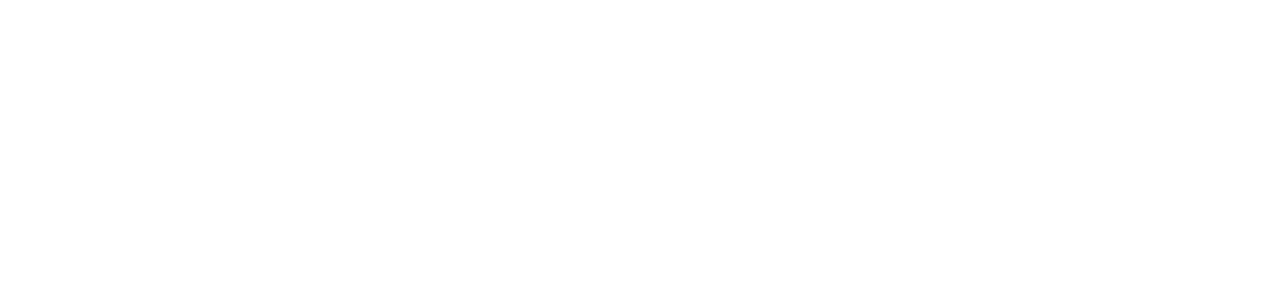
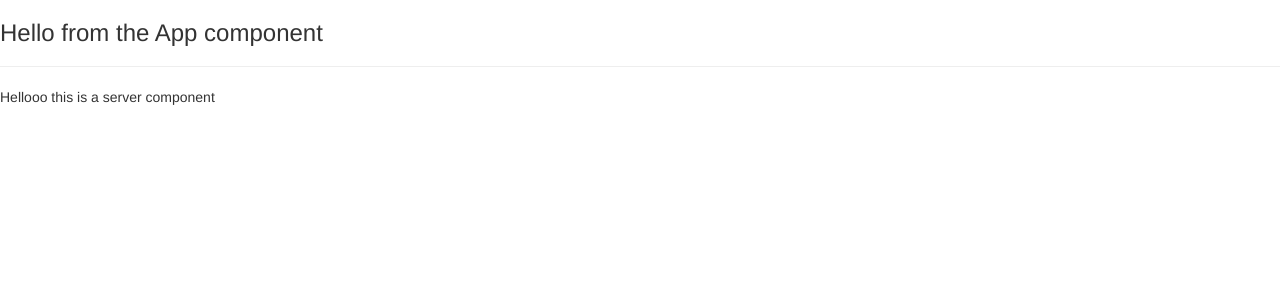
Before and after one commit to rghatore/angular-udemy-max, an Angular app: page / in a window 1280 px wide. Shown: the top 300 px of the page. Built offline with nearby package versions, Linux system fonts and the light colour scheme.

Commit message:
adding custom component named server

```diff
--- a/src/app/app.component.html
+++ b/src/app/app.component.html
@@ -2,3 +2,6 @@
 <input type="text" [(ngModel)]="message">
 <p>{{ message }}</p>
 -->
+<h3>Hello from the App component</h3>
+<hr>
+<app-server></app-server>
--- a/src/app/app.module.ts
+++ b/src/app/app.module.ts
@@ -3,16 +3,18 @@
 // import { FormsModule } from '@angular/forms'; // used in section 1
 
 import { AppComponent } from './app.component';
+import { ServerComponent } from './server/server.component';
 
 @NgModule({
   declarations: [
-    AppComponent
+    AppComponent,
+    ServerComponent // adding custom component // section 2
   ],
   imports: [
-    BrowserModule,
+    BrowserModule,  // extra modules to use within the app
     // FormsModule // used in section 1
   ],
   providers: [],
-  bootstrap: [AppComponent]
+  bootstrap: [AppComponent] // this gets loaded on initial load
 })
 export class AppModule { }
--- /dev/null
+++ b/src/app/server/server.component.html
@@ -0,0 +1 @@
+<p>Hellooo this is a server component</p>
--- a/src/main.ts
+++ b/src/main.ts
@@ -8,5 +8,5 @@
   enableProdMode();
 }
 
-platformBrowserDynamic().bootstrapModule(AppModule)
+platformBrowserDynamic().bootstrapModule(AppModule) // initial load
   .catch(err => console.error(err));
```
Also changed, not shown: src/app/server/server.component.ts (added, +11 -0 lines).
